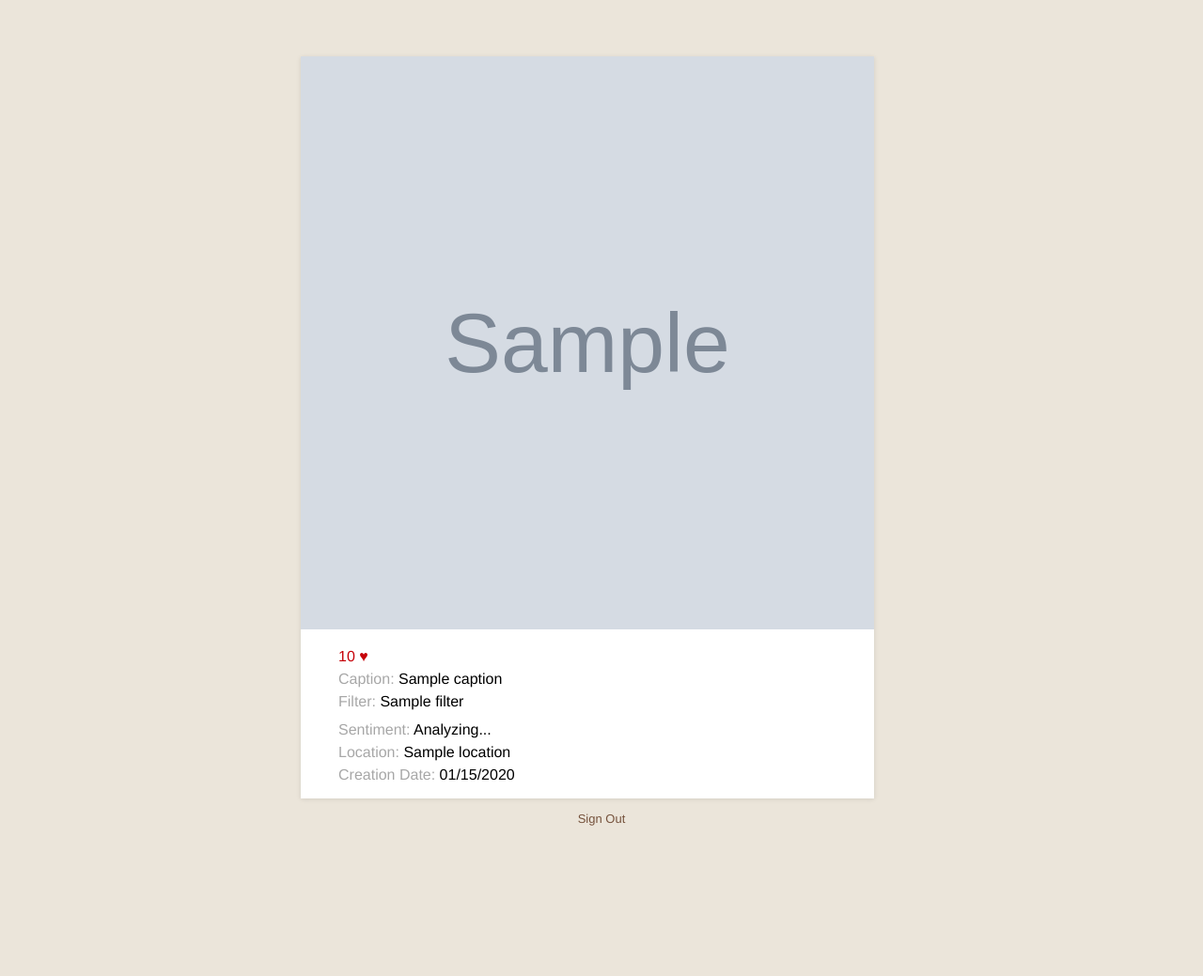
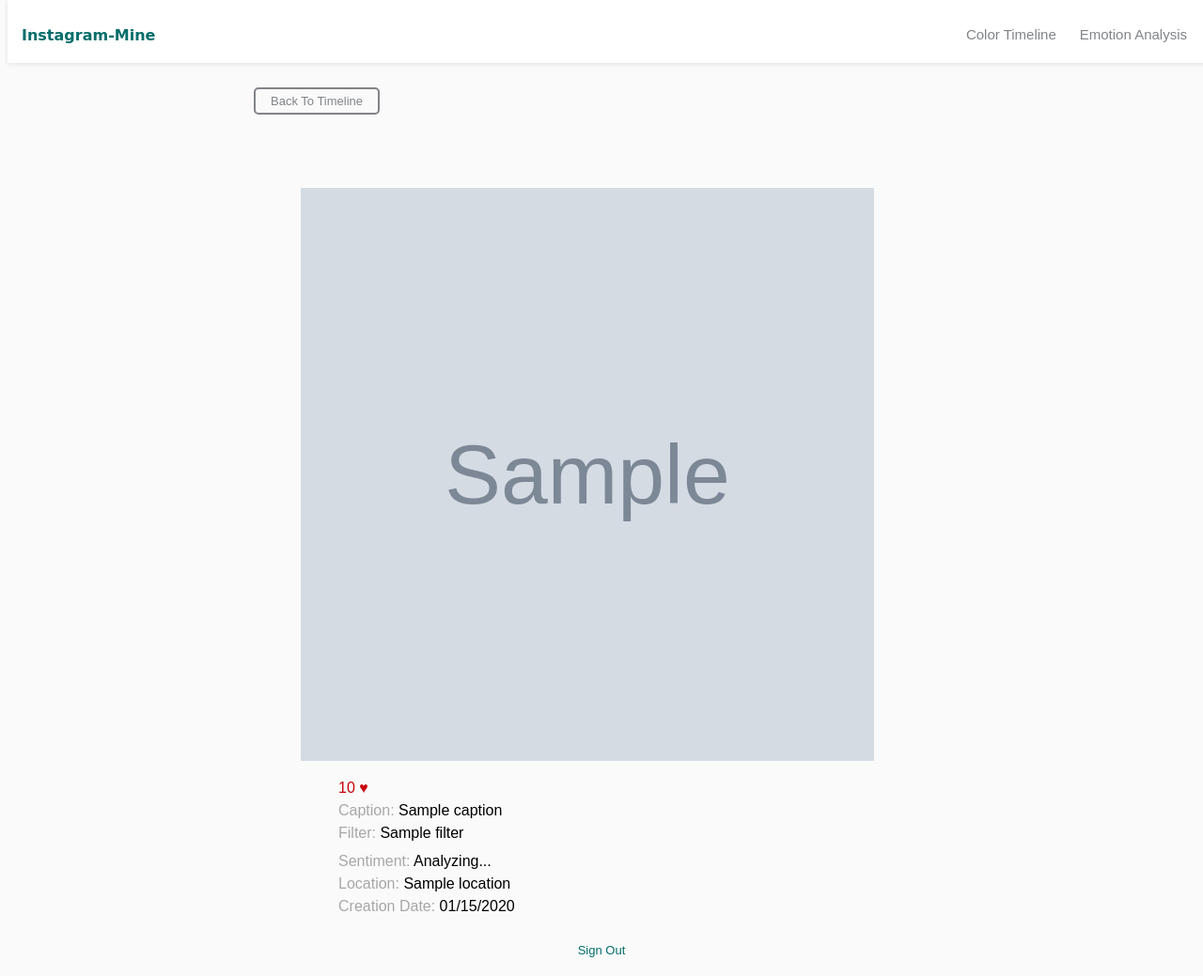
Before and after one commit to DandiW/InstaColor, a Flask app: template templates/photo.html in a window 1280 px wide. Shown: the whole page at 94% size. Before the commit the page ends 879 px from the top, so only its background shows below. Run offline with Flask 2, Linux system fonts and the light colour scheme; the template is opened without the code that fills it: most values are stand-ins (such as "Sample title", 1, 10 or a date in 2020); grey boxes marked "Sample" are stand-in pictures; data that the repository does not hold is empty.

Commit message:
Added show face / text emotion button, added Nav bar / Back button, CSS change

```diff
--- a/static/style.css
+++ b/static/style.css
@@ -1,29 +1,50 @@
 body {
-	background-color: #EBE5DA;
+	background-color: #FAFAFA;
 	margin-top: 60px;
-	font-family: -webkit-system-font, Helvetica, Arial, sans-serif;
+/*	font-family: -webkit-system-font, Helvetica, Arial, sans-serif;*/
+    font-family: 'Cabin', sans-serif;
 }
 div.frame {
 	height: 24px;
 	-webkit-transition: background-color 200ms linear;
 }
 a {
-	color: #76533D;
+	color: #006D6A;
 }
 p {
 	line-height: 1.4em;
 	margin-bottom: 18px;
 }
+
+.nav-right{
+    float: right;
+    color: #818488;
+    padding-top: 28px;
+    padding-right: 25px;
+    text-decoration: none;
+    font-size: 15px;
+}
 div#holder {
 	width: 640px;
 	margin: 0 auto;
+}
+
+div#chart_holder {
+	width: 640px;
+	margin: 0 auto;
+    margin-top: 159px;
 }
 div#container {
 	background-color: white;
 	box-shadow: 0px 1px 5px rgba(0, 0, 0, 0.1);
 	width: 610px;
 	float: left;
+
 }
+#photo_containner{
+    margin-top: 110px;
+}
+
 div#container *:first-child {
 	margin-top: 0;
 }
@@ -41,18 +62,84 @@ a.button {
 	background-color: #E6DFD1;
 }
 a:hover {
-	color: black;
+	color: #6DBFB3;
 }
+
+#left{
+    float:left;
+    padding-left: 0px;
+    margin: 30px 0 30px -80px;
+}
+#button_bar a {
+  text-decoration: none;
+  font-size: 13px;
+}
+
+.button1{
+  border-radius: 5px;
+  background:rgba(0,0,0,0);
+  border: 2px solid #818488;
+  padding: 5px 16px;
+  color: #818488;
+  margin-top:0px;
+}
+.button1:hover, .button1:focus{
+	background: #A5A7AA;
+	color: #fff;
+	text-decoration: none;
+}
+/*nav bar*/
+header {
+  position: fixed;
+  width: 100%;
+  background: white;
+  display: block;
+  top: 0;
+  z-index: 8;
+  height: 17px;
+  padding-bottom: 50px;
+  box-shadow: 0px 1px 5px rgba(0, 0, 0, 0.1);
+
+}
+
+h5#logo {
+    color: #006D6A;
+    font-size: 1em;
+    margin: 0 !important;
+    position: absolute;
+    display: inline-block;
+    vertical-align: middle;
+    float: left;
+    padding-top:28px;
+    padding-left:15px;
+    font-family: 'Pacifico', cursive;
+
+  }
+
+h5#logo a {
+    text-decoration: none;
+
+  }
+header * {
+  background-repeat: no-repeat;
+  position: relative;
+  -moz-box-sizing: border-box;
+  -webkit-box-sizing: border-box;
+  box-sizing: border-box;
+}
+
+/*nav bar end*/
+
 div#footer p {
 	text-align: center;
 	font-size: 13px;
 }
 div#footer p a {
-	color: #76533D;
+	color: #006D6A;
 	text-decoration: none;
 }
 div#footer p a:hover {
-	text-decoration: underline;
+	color: #6DBFB3;
 }
 ul#photoInfo {
 	list-style-type: none;
@@ -100,24 +187,27 @@ a.photoLink p.info {
 a.photoLink:hover p.info {
 	visibility: visible;
 }
-div#header {
+div#button_bar {
 	width: 580px;
 	margin-left: auto;
 	margin-right: auto;
 	text-align: right;
 	font-size: 13px;
+    margin-top: 30px;
+    padding-top: 10px;
+    padding-bottom: 20px;
 }
-div#header p {
+div#button_bar p {
 	margin-bottom: 10px;
 }
-div#header a {
+div#button_bar a {
 	text-decoration: none;
 }
-div#header a:hover {
+div#button_bar a:hover {
 	text-decoration: underline;
 }
 div#sidebar {
-	background-color: #F4F3F0;
+	background-color: #FAFAFA;
 	padding: 12px;
 	width: 200px;
 	float: left;
--- a/templates/index.html
+++ b/templates/index.html
@@ -7,11 +7,13 @@
 
 <body>
 	<div id="holder">
-		<div id="container">
+		<div id="container" >
+            <div style="margin: 16px">
 			<h1>Instagram Mine</h1>
 			<p>Welcome! Instagram Mine helps you relate your Instagram photos to emotions, locations, and people.</p>
 			<p>To get started, sign in with Instagram.</p>
 			<a class="button" href="{{ auth_url }}">Sign in</a>
+            </div>
 		</div>
 
 		<div class="clearFix"></div>
--- a/templates/photo.html
+++ b/templates/photo.html
@@ -21,9 +21,35 @@
 	</script>
 </head>
 
+<header>
+
+
+<!-- Logo -->
+
+  	<h5 id="logo">
+  	  <a href="/stream/self"> Instagram-Mine</a>
+    </h5>
+
+    <a class ="nav-right" href="/chart/self">Emotion Analysis</a>
+    <a class ="nav-right" href="/stream/self">Color Timeline</a>
+
+<!-- Main Nav-->
+
+<nav>
+		<div class="nav-background">
+	    </div>
+</nav>
+</header>
+
 <body onload="loaded()">
 	<div id="holder">
-		<div id="container">
+        <div id="button_bar">
+            <div id="left">
+            <a class="button1" href="/stream/self">Back To Timeline</a>
+            </div>
+        </div>
+
+		<div id ="photo_containner" id="container">
 			<img src="{{ photo.standard_resolution_url }}" width="610" height="610" />
 
 			<ul id="photoInfo">
```
Also changed, not shown: templates/chart.html (+25 -6 lines), templates/stream.html (+67 -3 lines), static/images/happiness_text.svg, static/images/neutral_text.svg, static/images/sadness_text.svg, 1 other file.
